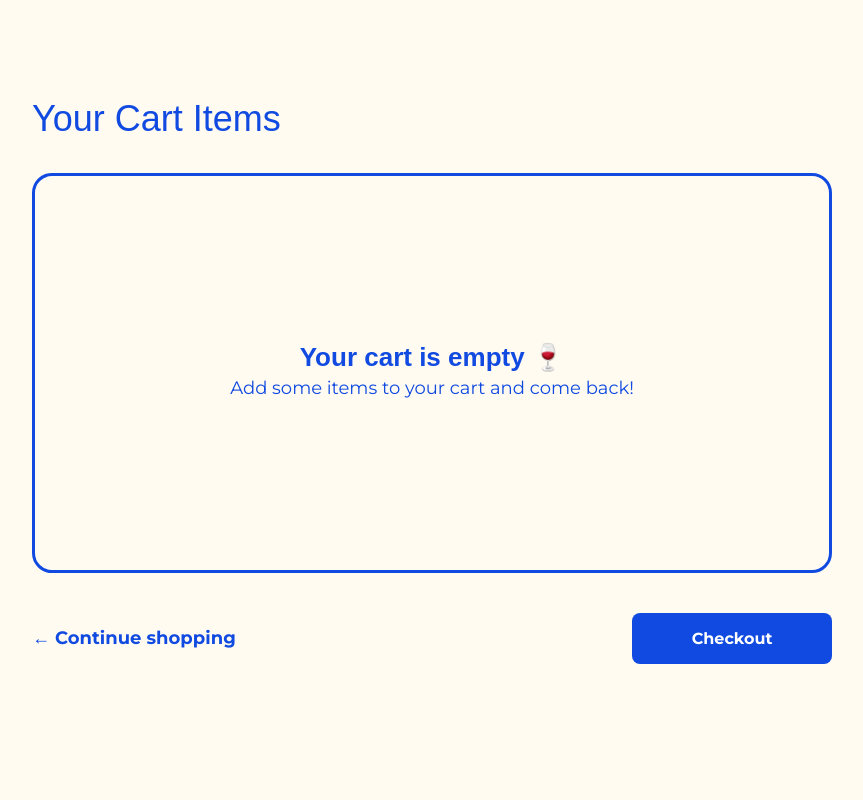
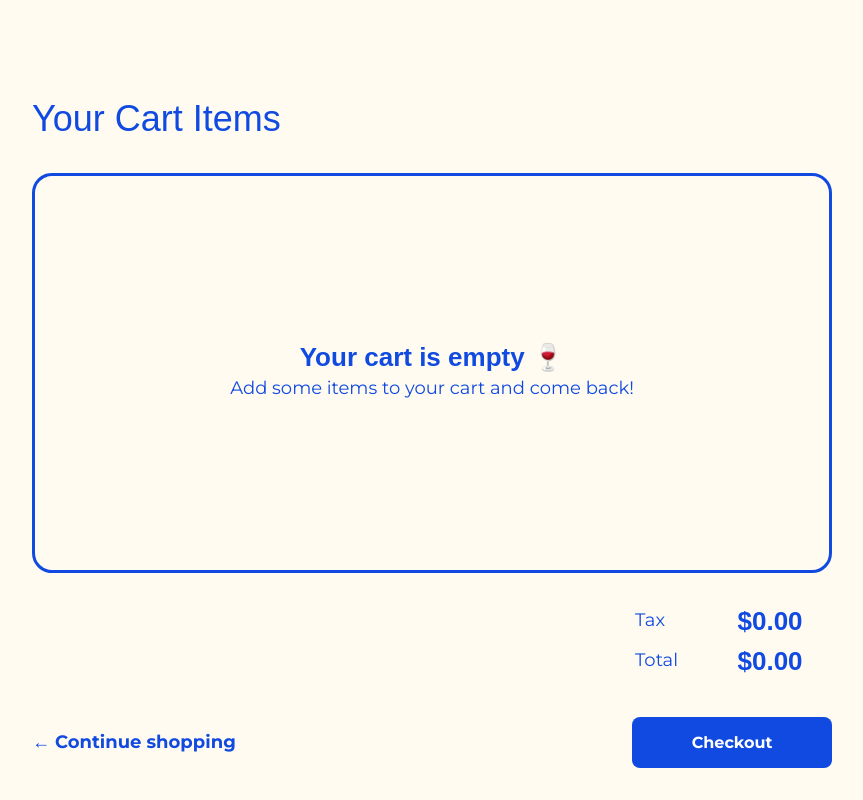
Before and after one commit to josh-merrill/natural-wine-club, a React (Vite) app: page / in a window 1280 px wide. Both pictures are taken after a click on the link "Cart". Shown: the top 800 px of the page, without its empty margins (208-1071 px from the left). Built offline with nearby package versions, Linux system fonts and the light colour scheme; a web font is replaced by a local one.

Commit message:
REFACTOR: Added cart total element and styling

```diff
--- a/src/components/cart/Cart.jsx
+++ b/src/components/cart/Cart.jsx
@@ -9,6 +9,12 @@ export default function Cart() {
 
   const [isCheckingOut, setIsCheckingOut] = useState(false);
   const [isOrderPlaced, setIsOrderPlaced] = useState(false);
+
+  const totalPrice = cartItems.reduce((acc, item) => {
+    return acc + item.price * item.order_amount;
+  }, 0);
+  const totalPriceTax = (totalPrice * 0.205).toFixed(2)
+  const totalPriceIncludingTax = (Number(totalPrice) + Number(totalPriceTax)).toFixed(2)
 
   useEffect(() => {
     if (isCheckingOut) {
@@ -56,7 +62,6 @@ export default function Cart() {
 
   const cartItemElements = cartItems.map((item) => {
     const itemTotal = item.price * item.order_amount;
-
     return (
       <div key={item.id} className="cart--item">
         <div className="cart--item-img">
@@ -70,9 +75,11 @@ export default function Cart() {
           <button
             className="btn-secondary"
             id="card--order-btn-order"
+
+          >
+            <span
             onClick={() => removeFromCart(item)}
-          >
-            <span>-</span>
+            >-</span>
             <span>{item.order_amount}</span>
             <span onClick={() => addToCart(item)}>+</span>
           </button>
@@ -94,6 +101,14 @@ export default function Cart() {
         {isCheckingOut ?
         (cartCheckout) : (cartItems.length > 0 ? cartItemElements : cartItemsEmpty)}
         </div>
+        <div className="cart--total-container">
+          <div className="cart--total">
+            <p>Tax</p>
+            <h3>${totalPriceTax}</h3>
+            <p>Total</p>
+            <h3>${totalPriceIncludingTax}</h3>
+            </div>
+        </div>
         <div className="cart--nav">
           <a className="cart--nav-back bold" onClick={handleClose}>
             &#8592; Continue shopping
--- a/src/components/cart/cart.css
+++ b/src/components/cart/cart.css
@@ -98,6 +98,20 @@
   grid-area: cart--item-price;
 }
 
+.cart--total-container {
+  display: flex;
+  justify-content: center;
+}
+
+.cart--total {
+  width: 197px;
+  margin-top: var(--spacer-sm);
+  display: grid;
+  grid-template-columns: 1fr 1fr;
+  grid-template-rows: 1fr 1fr;
+  gap: 0.5rem;
+}
+
 .cart--nav {
   display: flex;
   flex-direction: column;
@@ -152,6 +166,11 @@
     width: 175px;
   }
 
+
+  .cart--total-container {
+    justify-content: flex-end;
+  }
+
   .cart--nav {
     flex-direction: row;
   }
```
